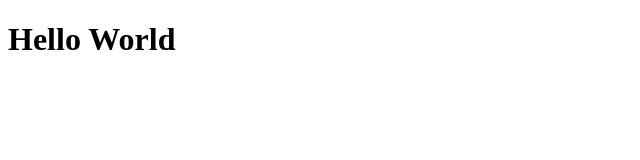
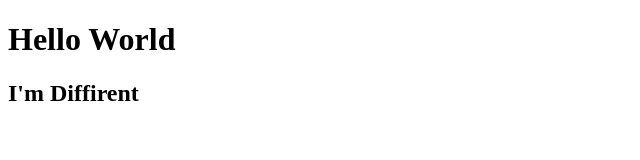
Before and after one commit to brodrickm/my_first_Project, a plain HTML site: page index.html in a window 1280 px wide. Shown: the whole page, without its empty margins (0-640 px from the left). Drawn offline with Linux system fonts and the light colour scheme.

Commit message:
adding h2

```diff
--- a/index.html
+++ b/index.html
@@ -9,5 +9,6 @@
 </head>
 <body>
 <h1>Hello World</h1>
+<h2>I'm Diffirent</h2>
 </body>
 </html>
```
